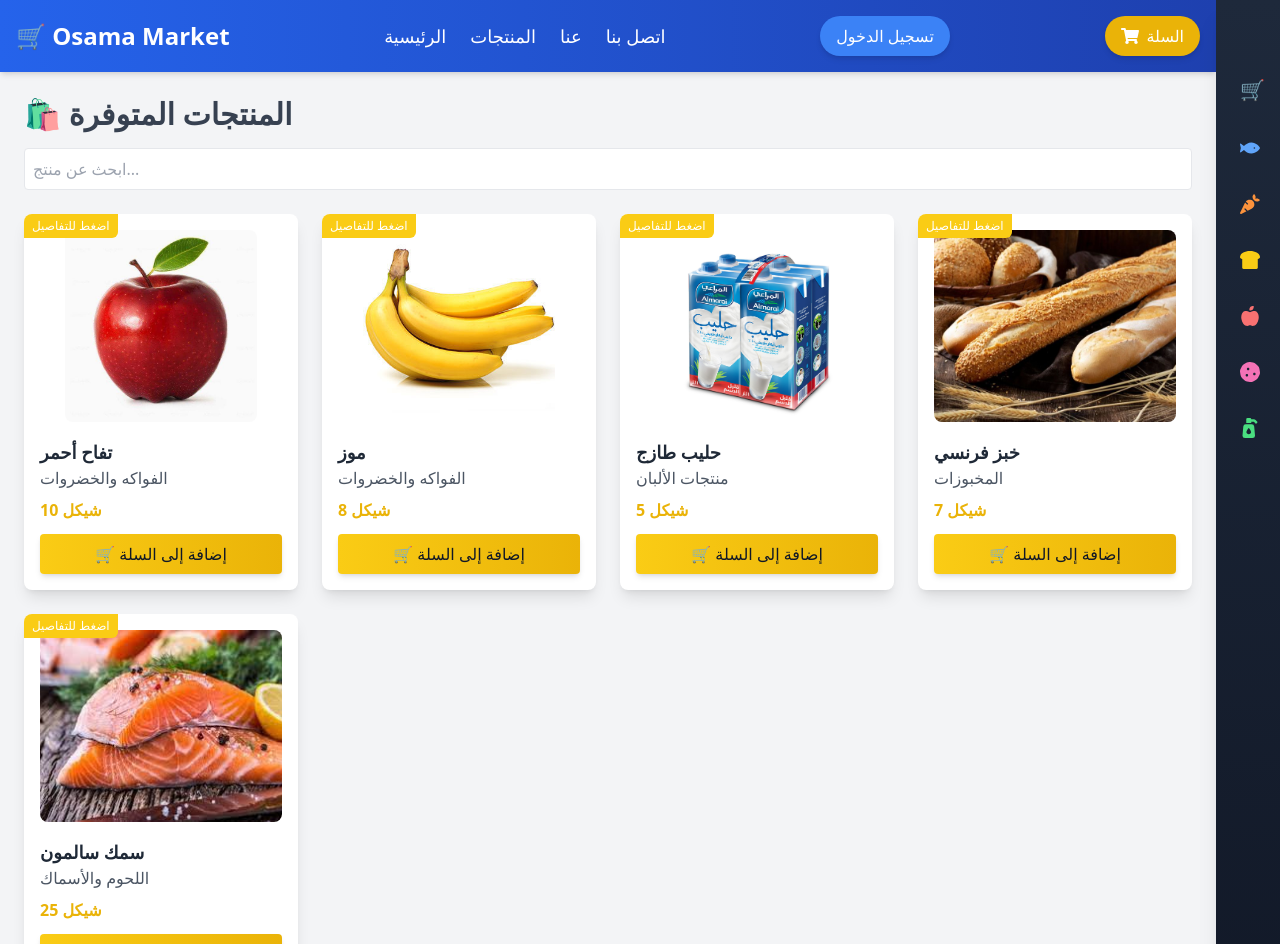
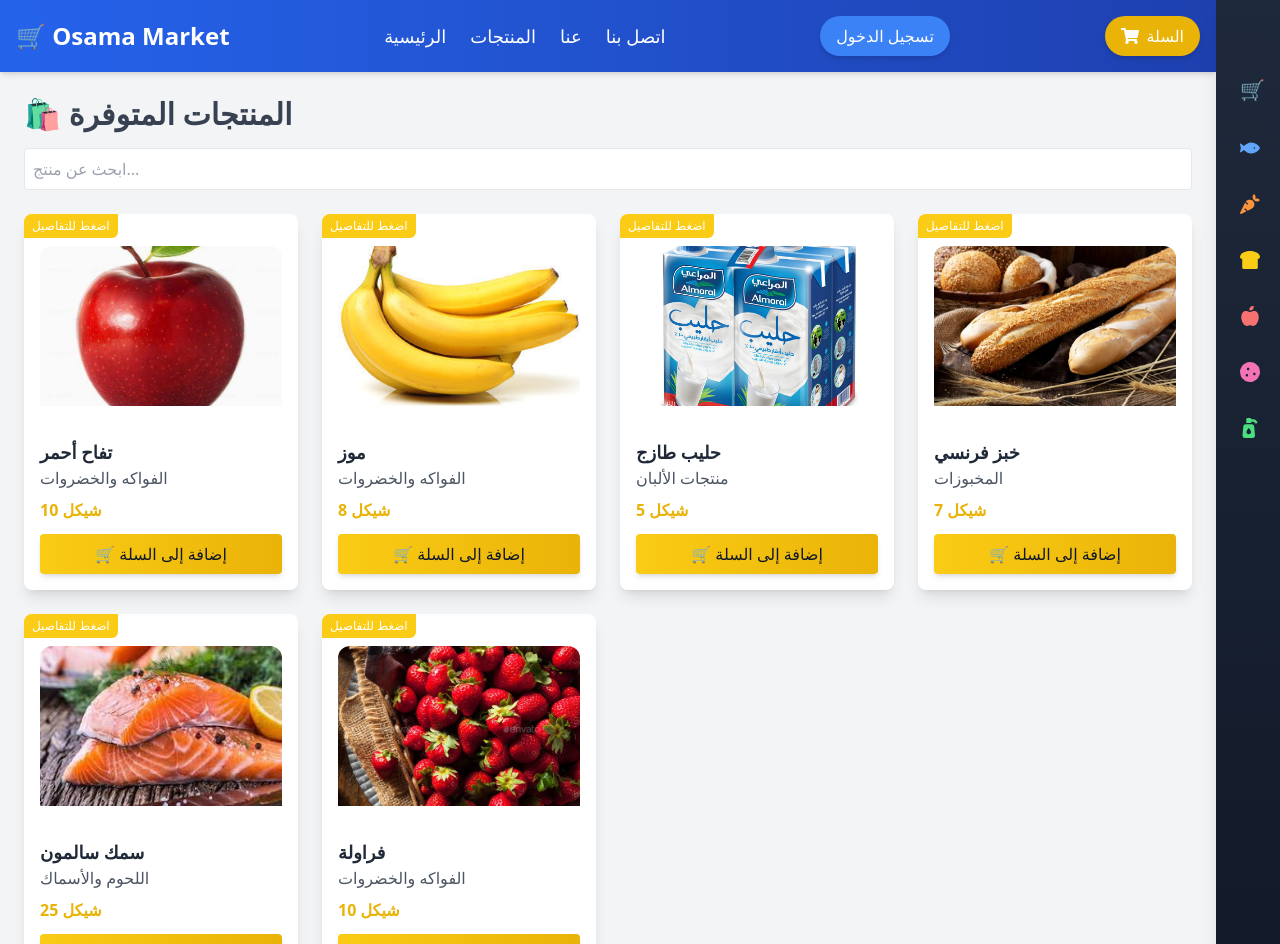
Before and after one commit to MohammadDerbass/osama-market, a React (Create React App) app: page / in a window 1280 px wide. Shown: the top 944 px of the page. Built offline with nearby package versions, Linux system fonts and the light colour scheme.

Commit message:
تحديث بسيط للموقع

```diff
--- a/src/components/CartDrawer.js
+++ b/src/components/CartDrawer.js
@@ -1,10 +1,10 @@
 import { useCart } from "../context/CartContext";
 import { FaTimes } from "react-icons/fa";
-import { useNavigate } from "react-router-dom"; // ✅ استيراد التوجيه
+import { useNavigate } from "react-router-dom";
 
 export default function CartDrawer({ isOpen, onClose }) {
   const { cartItems, removeFromCart } = useCart();
-  const navigate = useNavigate(); // ✅ استخدم التوجيه
+  const navigate = useNavigate(); //
 
   const total = cartItems.reduce(
     (acc, item) => acc + item.price * item.quantity,
--- a/src/components/CartPage.js
+++ b/src/components/CartPage.js
@@ -3,7 +3,7 @@
     return (
         <AnimatedPage>
       <div className="p-6 text-center text-gray-700">
-        🛒 سلة التسوق (صفحة منفصلة عن الدروار)
+        🛒 سلة التسوق
       </div>
       </AnimatedPage>
     );
--- a/src/components/ProductCard.js
+++ b/src/components/ProductCard.js
@@ -16,7 +16,7 @@
         <img
           src={product.image}
           alt={product.name}
-          className="h-full object-cover rounded-lg"
+           className="w-full h-40 object-cover rounded-t-xl"
         />
       </div>
       <div className="mt-4">
--- a/src/data/products.js
+++ b/src/data/products.js
@@ -34,6 +34,13 @@
       image: "img/fish_salamon.jpg",
       category: "اللحوم والأسماك",
     },
+    {
+      id: 6,
+      name: " فراولة",
+      price: 10,
+      image: "img/strawberry.jpg",
+      category: "الفواكه والخضروات",
+    },
   ];
 
   export default products;
```
Also changed, not shown: public/img/strawberry.jpg (added).
